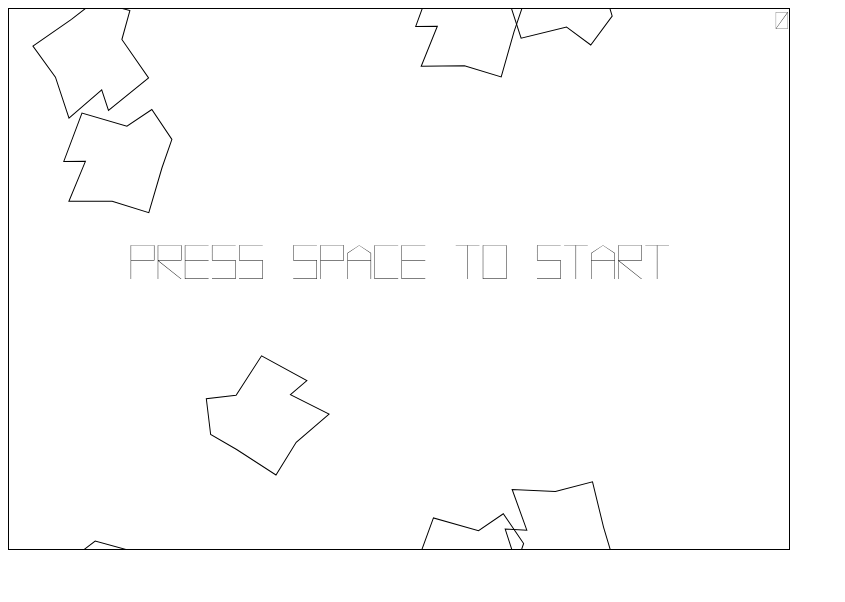
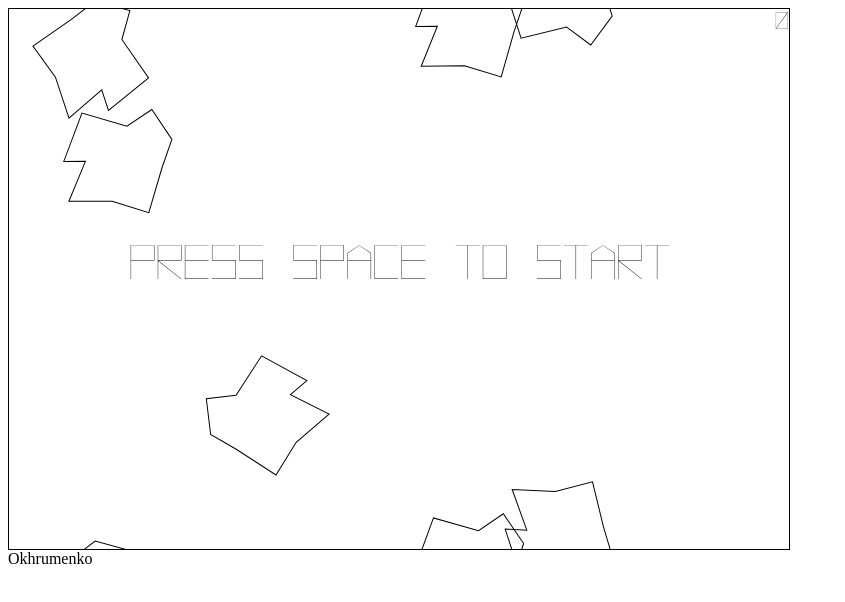
Before and after one commit to Oxxrim/asu_git_6120, a plain HTML site: page index.html in a window 1280 px wide. Shown: the whole page, without its empty margins (0-845 px from the left). Drawn offline with Linux system fonts and the light colour scheme.

Commit message:
Nisenitnitsa

```diff
--- a/index.html
+++ b/index.html
@@ -27,5 +27,6 @@
         <div id="space" class='button'>FIRE</div>
       </div>
     </div>
+    Okhrumenko
   </body>
 </html>
```
